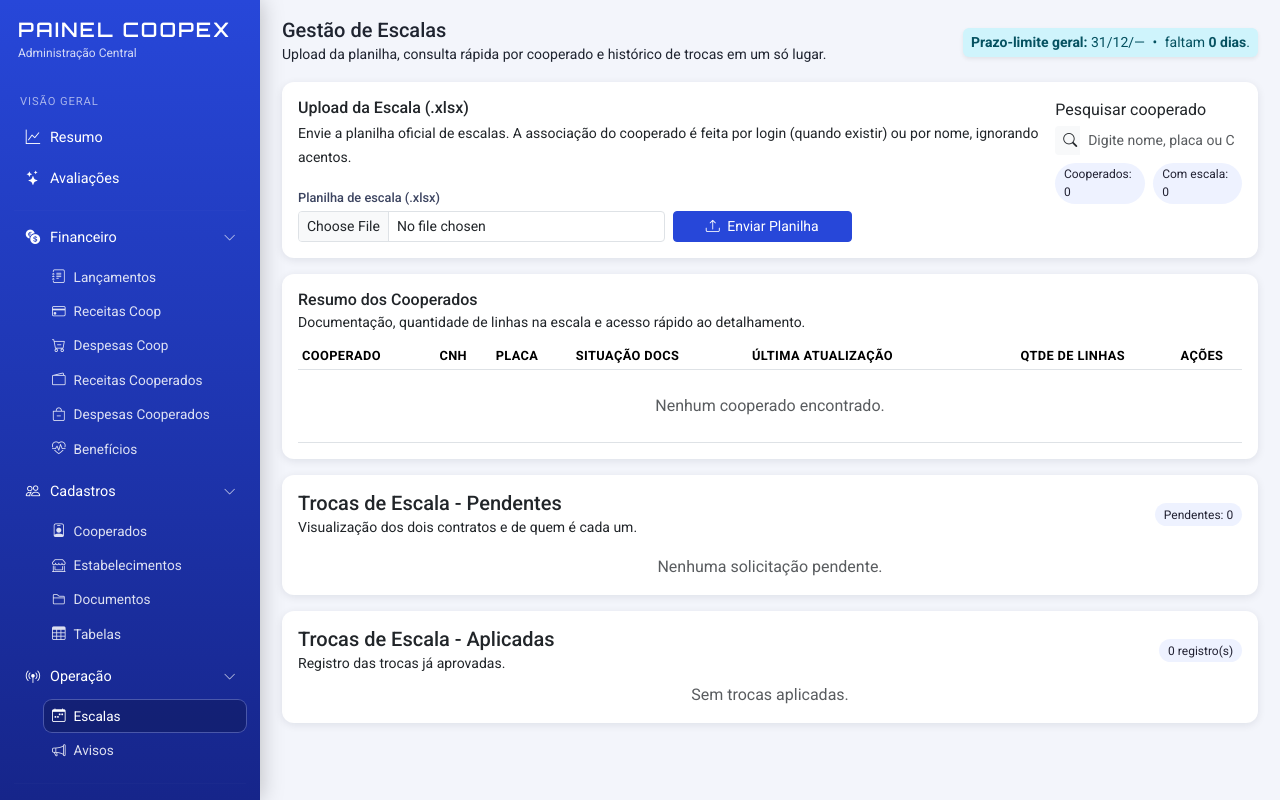
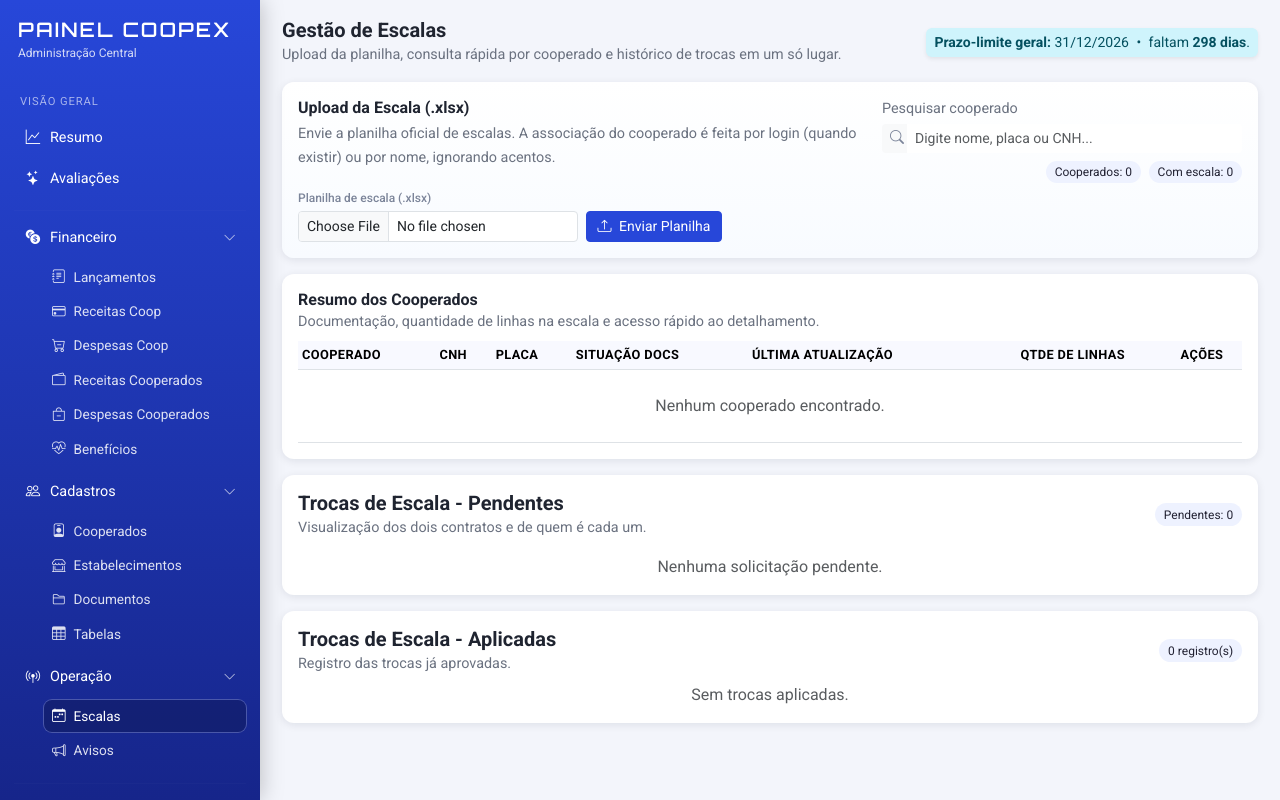
Before and after one commit to Coopex-entregas/testar-finan-as, a Flask app: template templates/escalas.html in a window 1280 px wide. Run offline with Flask 3, Linux system fonts and the light colour scheme; the template is opened without the code that fills it, so the values that code supplies are empty; some libraries are stand-ins or nearby versions.

Commit message:
Update escalas.html

```diff
--- a/templates/escalas.html
+++ b/templates/escalas.html
@@ -237,7 +237,69 @@
       font-size:.75rem;
     }
 
-    /* Responsivo -------------------------------------------------------------*/
+    .section-title{
+      font-weight:700;
+      color:#1f2430;
+    }
+
+    .section-subtitle{
+      color:#6b7280;
+      font-size:.9rem;
+    }
+
+    .extra-small{
+      font-size:.75rem;
+    }
+
+    .text-muted-2{
+      color:#7b8499;
+    }
+
+    .btn-xs{
+      font-size:.75rem;
+      padding:.25rem .5rem;
+      border-radius:.5rem;
+    }
+
+    .badge-doc{
+      font-size:.72rem;
+      padding:.25rem .5rem;
+      border-radius:999px;
+    }
+
+    .badge-doc-ok{
+      background:#d1e7dd;
+      color:#0f5132;
+    }
+
+    .badge-doc-pend{
+      background:#fff3cd;
+      color:#664d03;
+    }
+
+    .badge-doc-na{
+      background:#e9ecef;
+      color:#495057;
+    }
+
+    .table-escalas thead th,
+    .table-troca thead th{
+      background:#f8f9ff;
+    }
+
+    .escala-upload-card{
+      background:linear-gradient(180deg,#fff,#f8fbff);
+    }
+
+    .escala-search-box{
+      min-width:280px;
+      max-width:360px;
+      width:100%;
+    }
+
+    .search-input{
+      background:#fff;
+    }
 
     @media (max-width: 991.98px){
       :root{ --sidebar-w:72px; }
@@ -288,10 +350,7 @@
 
       <div class="nav-section-label">Visão Geral</div>
 
-      <!-- Resumo (TAB, igual antes) -->
       <a class="nav-link-main {{ 'active' if _tab=='resumo' else '' }}"
-
-
          href="resumo.html"
          role="tab"
          aria-controls="resumo"
@@ -302,7 +361,6 @@
         </div>
       </a>
 
-      <!-- Avaliações (ROTA /admin/avaliacoes) -->
       <a class="nav-link-main {% if request.endpoint == 'admin_avaliacoes' %}active{% endif %}"
          href="{{ url_for('admin_avaliacoes') }}">
         <div class="nav-link-left">
@@ -313,7 +371,6 @@
 
       <hr class="sidebar-divider">
 
-      <!-- FINANCEIRO (TABS, não rotas) ------------------------------------->
       <button class="nav-link-group-toggle"
               type="button"
               data-bs-toggle="collapse"
@@ -327,10 +384,7 @@
       </button>
 
       <div id="menuFinanceiro" class="collapse show nav-sublinks">
-        <!-- Lançamentos (tab) -->
         <a class="nav-sublink {{ 'active' if _tab=='lancamentos' else '' }}"
-
-
            href="lancamentos.html"
            role="tab"
            aria-controls="lancamentos"
@@ -339,10 +393,7 @@
           <span class="nav-link-label">Lançamentos</span>
         </a>
 
-        <!-- Receitas Coop (tab) -->
         <a class="nav-sublink {{ 'active' if _tab=='receitas' else '' }}"
-
-
            href="receitas.html"
            role="tab"
            aria-controls="receitas"
@@ -351,10 +402,7 @@
           <span class="nav-link-label">Receitas Coop</span>
         </a>
 
-        <!-- Despesas Coop (tab) -->
         <a class="nav-sublink {{ 'active' if _tab=='despesas' else '' }}"
-
-
            href="despesas.html"
            role="tab"
            aria-controls="despesas"
@@ -363,10 +411,7 @@
           <span class="nav-link-label">Despesas Coop</span>
         </a>
 
-        <!-- Receitas Cooperados (tab) -->
         <a class="nav-sublink {{ 'active' if _tab=='coop_receitas' else '' }}"
-
-
            href="coop_receitas.html"
            role="tab"
            aria-controls="coop_receitas"
@@ -375,10 +420,7 @@
           <span class="nav-link-label">Receitas Cooperados</span>
         </a>
 
-        <!-- Despesas Cooperados (tab) -->
         <a class="nav-sublink {{ 'active' if _tab=='coop_despesas' else '' }}"
-
-
            href="coop_despesas.html"
            role="tab"
            aria-controls="coop_despesas"
@@ -387,10 +429,7 @@
           <span class="nav-link-label">Despesas Cooperados</span>
         </a>
 
-        <!-- Benefícios (tab) -->
         <a class="nav-sublink {{ 'active' if _tab=='beneficios' else '' }}"
-
-
            href="beneficios.html"
            role="tab"
            aria-controls="beneficios"
@@ -400,7 +439,6 @@
         </a>
       </div>
 
-      <!-- CADASTROS (tabs + rotas) ------------------------------------------>
       <button class="nav-link-group-toggle"
               type="button"
               data-bs-toggle="collapse"
@@ -414,10 +452,7 @@
       </button>
 
       <div id="menuCadastros" class="collapse show nav-sublinks">
-        <!-- Cooperados (tab) -->
         <a class="nav-sublink {{ 'active' if _tab=='cooperados' else '' }}"
-
-
            href="cooperados.html"
            role="tab"
            aria-controls="cooperados"
@@ -426,10 +461,7 @@
           <span class="nav-link-label">Cooperados</span>
         </a>
 
-        <!-- Estabelecimentos (tab) -->
         <a class="nav-sublink {{ 'active' if _tab=='restaurantes' else '' }}"
-
-
            href="restaurantes.html"
            role="tab"
            aria-controls="restaurantes"
@@ -438,14 +470,12 @@
           <span class="nav-link-label">Estabelecimentos</span>
         </a>
 
-        <!-- Documentos (rota) -->
         <a class="nav-sublink {% if request.endpoint == 'admin_documentos' %}active{% endif %}"
            href="{{ url_for('admin_documentos') }}">
           <i class="bi bi-folder2"></i>
           <span class="nav-link-label">Documentos</span>
         </a>
 
-        <!-- Tabelas (rota) -->
         <a class="nav-sublink {% if request.endpoint == 'admin_tabelas' %}active{% endif %}"
            href="{{ url_for('admin_tabelas') }}">
           <i class="bi bi-table"></i>
@@ -453,7 +483,6 @@
         </a>
       </div>
 
-      <!-- OPERAÇÃO ---------------------------------------------------------->
       <button class="nav-link-group-toggle"
               type="button"
               data-bs-toggle="collapse"
@@ -467,10 +496,7 @@
       </button>
 
       <div id="menuOperacao" class="collapse show nav-sublinks">
-        <!-- Escalas (tab) -->
         <a class="nav-sublink {{ 'active' if _tab=='escalas' else '' }}"
-
-
            href="escalas.html"
            role="tab"
            aria-controls="escalas"
@@ -479,7 +505,6 @@
           <span class="nav-link-label">Escalas</span>
         </a>
 
-        <!-- Avisos (rota, como já era) -->
         <a class="nav-sublink {% if request.endpoint == 'admin_avisos' %}active{% endif %}"
            href="{{ url_for('admin_avisos') }}">
           <i class="bi bi-megaphone"></i>
@@ -489,11 +514,8 @@
 
       <hr class="sidebar-divider">
 
-      <!-- Config (TAB) e Sair (rota) ---------------------------------------->
       <div class="sidebar-footer">
         <a class="nav-link-main {{ 'active' if _tab=='config' else '' }}"
-
-
            href="config.html"
            role="tab"
            aria-controls="config"
@@ -627,11 +649,6 @@
         </thead>
         <tbody>
           {% for c in cooperados %}
-            {# ===== SOMENTE ATIVOS (fallback seguro) =====
-               - Se existir c.ativo (bool), usa.
-               - Se existir c.status, considera "ativo"/"ATIVO".
-               - Se não existir nada disso, assume ativo (para não quebrar template).
-            #}
             {% set is_ativo = (c.ativo if c.ativo is defined else ( (c.status|string|lower) in ['ativo','active'] if c.status is defined else true )) %}
             {% if is_ativo %}
               {% set lst = (escalas_por_coop[c.id] if (escalas_por_coop is defined and c.id in escalas_por_coop) else []) %}
@@ -643,7 +660,6 @@
                   data-coop-cnh="{{ (c.cnh_numero if c.cnh_numero is defined and c.cnh_numero else '')|lower }}"
                   data-coop-placa="{{ (c.placa if c.placa is defined and c.placa else '')|lower }}"
                   data-coop-ativo="1">
-                <!-- Cooperado -->
                 <td>
                   <div class="small fw-semibold text-truncate">
                     {{ c.nome }}
@@ -653,7 +669,6 @@
                   </div>
                 </td>
 
-                <!-- CNH -->
                 <td>
                   <div class="extra-small text-muted">
                     {{ c.cnh_numero if c.cnh_numero is defined and c.cnh_numero else '—' }}
@@ -668,7 +683,6 @@
                   </div>
                 </td>
 
-                <!-- Placa -->
                 <td>
                   <div class="extra-small text-muted">
                     {{ c.placa if c.placa is defined and c.placa else '—' }}
@@ -683,7 +697,6 @@
                   </div>
                 </td>
 
-                <!-- Situação Docs -->
                 <td class="text-nowrap">
                   {% if ok_cnh is not none %}
                     <span class="badge badge-doc {{ 'badge-doc-ok' if ok_cnh else 'badge-doc-pend' }} me-1">
@@ -706,27 +719,25 @@
                   {% endif %}
                 </td>
 
-                <!-- Última atualização -->
                 <td>
                   <div class="extra-small text-muted">
                     {{ c.ultima_atualizacao.strftime('%d/%m/%Y %H:%M') if c.ultima_atualizacao else '—' }}
                   </div>
                 </td>
 
-                <!-- Qtde linhas -->
                 <td class="text-center">
                   <span class="badge-soft d-inline-flex align-items-center justify-content-center px-2">
                     {{ lst|length }}
                   </span>
                 </td>
 
-                <!-- Ações -->
                 <td class="text-center">
                   <div class="d-flex flex-column flex-sm-row gap-1 justify-content-center">
                     <button class="btn btn-royal btn-xs"
                             data-bs-toggle="modal"
                             data-bs-target="#modalEscalas"
-                            data-coopid="{{ c.id }}">
+                            data-coopid="{{ c.id }}"
+                            data-coopnome="{{ c.nome }}">
                       <i class="bi bi-eye me-1"></i> Ver escala
                     </button>
                     <a class="btn btn-outline-secondary btn-xs"
@@ -938,8 +949,6 @@
 
                 <td class="text-end">
                   <div class="d-flex flex-column gap-1 align-items-end">
-
-                    <!-- ✅ AQUI: forms corrigidos (id sempre válido + volta para a mesma página) -->
                     <form method="POST"
                           action="{{ url_for('admin_aprovar_troca', id=t.id) }}"
                           onsubmit="return confirm('Confirmar aprovação desta troca?');">
@@ -963,7 +972,6 @@
                         Recusar
                       </button>
                     </form>
-
                   </div>
                 </td>
               </tr>
@@ -1499,6 +1507,7 @@
 
   buildLineChart('chartLancCoop', dataLancCoop.labels, dataLancCoop.values, 'Lançamentos/Produções');
   buildLineChart('chartLancCooperados', dataLancCooperados.labels, dataLancCooperados.values, 'Lançamentos/Produções');
+
   // Contagem regressiva até 31/12 (aba Escalas)
   const anoSpan = document.getElementById('prazoAno');
   const diasSpan = document.getElementById('prazoDias');
@@ -1517,13 +1526,13 @@
 
   updatePrazo();
   setInterval(updatePrazo, 60 * 1000);
-  });
 </script>
 
 <!-- ==== ESCALAS: horário & cores (robusto) ==== -->
 <script>
   const ESCALAS = {{ escalas_por_coop|default({})|tojson }};
   const modalEsc = document.getElementById('modalEscalas');
+  const modalEscalaCoopNome = document.getElementById('modalEscalaCoopNome');
 
   const norm = (s) => String(s || '')
     .normalize('NFD').replace(/\p{Diacritic}/gu, '')
@@ -1550,7 +1559,6 @@
       if (!c) return null;
       c = String(c).trim();
 
-      // AARRGGBB (8 hex sem #)
       if (/^[0-9A-Fa-f]{8}$/.test(c)) {
         const a = parseInt(c.slice(0, 2), 16) / 255;
         const r = parseInt(c.slice(2, 4), 16);
@@ -1559,10 +1567,8 @@
         return `rgba(${r},${g},${b},${a.toFixed(3)})`;
       }
 
-      // RRGGBB (6 hex sem #)
       if (/^[0-9A-Fa-f]{6}$/.test(c)) return `#${c}`;
 
-      // #RRGGBB ou #AARRGGBB
       if (/^#[0-9A-Fa-f]{6,8}$/.test(c)) {
         if (c.length === 9) {
           const a = parseInt(c.slice(1, 3), 16) / 255;
@@ -1656,10 +1662,38 @@
     return s.split(/\s*\/\s*/).map(seg => seg.trim().replace(/\s*(?:-|a|as|às)\s*/i, ' às ')).join(' / ');
   }
 
+  // filtro da tabela
+  (function(){
+    const filtro = document.getElementById('filtroCooperado');
+    const tabela = document.getElementById('tabela-escalas');
+    if (!filtro || !tabela) return;
+
+    function normaliza(txt){
+      return String(txt || '')
+        .normalize('NFD')
+        .replace(/\p{Diacritic}/gu, '')
+        .toLowerCase()
+        .trim();
+    }
+
+    filtro.addEventListener('input', () => {
+      const q = normaliza(filtro.value);
+      tabela.querySelectorAll('tbody tr').forEach(tr => {
+        const nome  = normaliza(tr.dataset.coopNome || '');
+        const cnh   = normaliza(tr.dataset.coopCnh || '');
+        const placa = normaliza(tr.dataset.coopPlaca || '');
+        tr.style.display = (!q || nome.includes(q) || cnh.includes(q) || placa.includes(q)) ? '' : 'none';
+      });
+    });
+  })();
+
   if (modalEsc) {
     modalEsc.addEventListener('show.bs.modal', (ev) => {
       const coopId = ev.relatedTarget?.dataset?.coopid;
+      const coopNome = ev.relatedTarget?.dataset?.coopnome || 'Detalhamento da escala selecionada.';
       const tbody = modalEsc.querySelector('#tbody-escala');
+
+      if (modalEscalaCoopNome) modalEscalaCoopNome.textContent = coopNome;
       if (!tbody) return;
 
       tbody.innerHTML = '';
@@ -1734,11 +1768,10 @@
 <script>
   (function () {
     const sec = document.getElementById('beneficios');
-    if (!sec) return; // só roda nesta aba
+    if (!sec) return;
 
     const TOTAL_COOPS = {{ cooperados|length or 0 }};
 
-    // ===== Utils =====
     function valNum(inp) {
       const n = parseFloat(String(inp?.value ?? '').replace(',', '.'));
       return isFinite(n) ? n : 0;
@@ -1751,7 +1784,6 @@
     }
     function setBadge(el, txt) { if (el) el.textContent = txt; }
 
-    // ===== Prévia por tipo (hosp/farm/alim) =====
     function calcPreview(prefix) {
       const unit = sec.querySelector(`#${prefix}_valor_unit`);
       const bensSel = sec.querySelector(`#${prefix}_beneficiarios`);
@@ -1763,7 +1795,6 @@
       const bens = idsFromSelect(bensSel);
       const isen = idsFromSelect(isenSel);
 
-      // regra do seu texto: union(bens + isen) = "quem não paga"
       const uniqueNaoPagam = new Set([...bens, ...isen]);
       const numBens = bens.length;
       const numIsen = isen.length;
@@ -1785,10 +1816,8 @@
       calcPreview(p);
     });
 
-    // ===== Cálculo dos totais no submit + garantir IDs dos hidden =====
     const form = sec.querySelector('#form-beneficios');
     if (form) {
-      // garante IDs dos hidden esperados (se existir só name="")
       (function ensureHiddenIds() {
         const map = { hosp: 'hosp_valor_total', farm: 'farm_valor_total', alim: 'alim_valor_total' };
         Object.entries(map).forEach(([p, id]) => {
@@ -1815,12 +1844,11 @@
       });
     }
 
-    // ===== Seleção em massa + modal de exclusão (tabela) =====
     try {
       const tbl = sec.querySelector('#tabela-beneficios');
       const checkAll = sec.querySelector('#check_all');
       const bulkBtn = sec.querySelector('#btn-bulk-delete');
-      const modal = document.getElementById('modalExcluirBeneficio'); // modal pode ficar fora da aba
+      const modal = document.getElementById('modalExcluirBeneficio');
 
       const allChecks = () => (tbl ? tbl.querySelectorAll('tbody .chk-beneficio') : []);
       const checkedCount = () => (tbl ? tbl.querySelectorAll('tbody .chk-beneficio:checked').length : 0);
@@ -1853,7 +1881,6 @@
       toggleBulkBtn();
       updateHeaderState();
 
-      // Modal individual (exclusão)
       if (modal) {
         modal.addEventListener('show.bs.modal', function (ev) {
           const btn = ev.relatedTarget;
```
Lines whose indentation alone changed are shown as unchanged.
